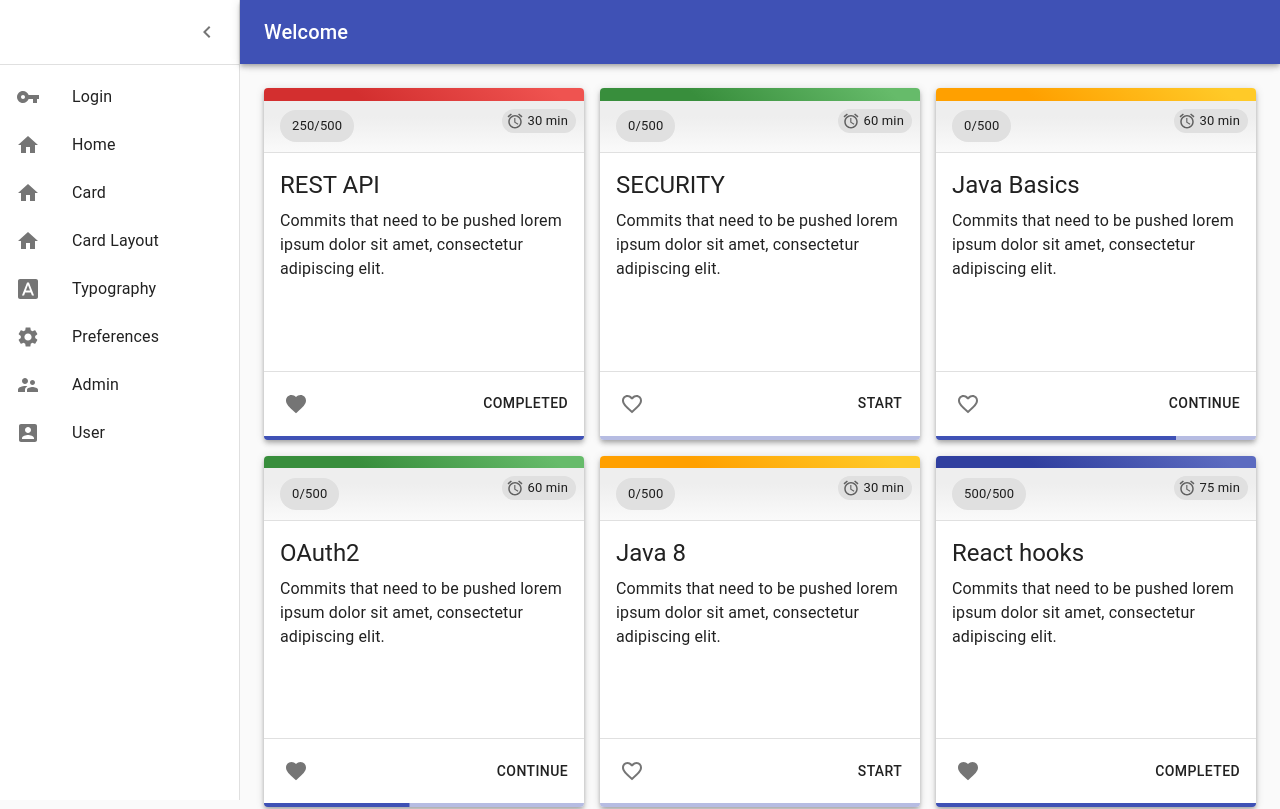
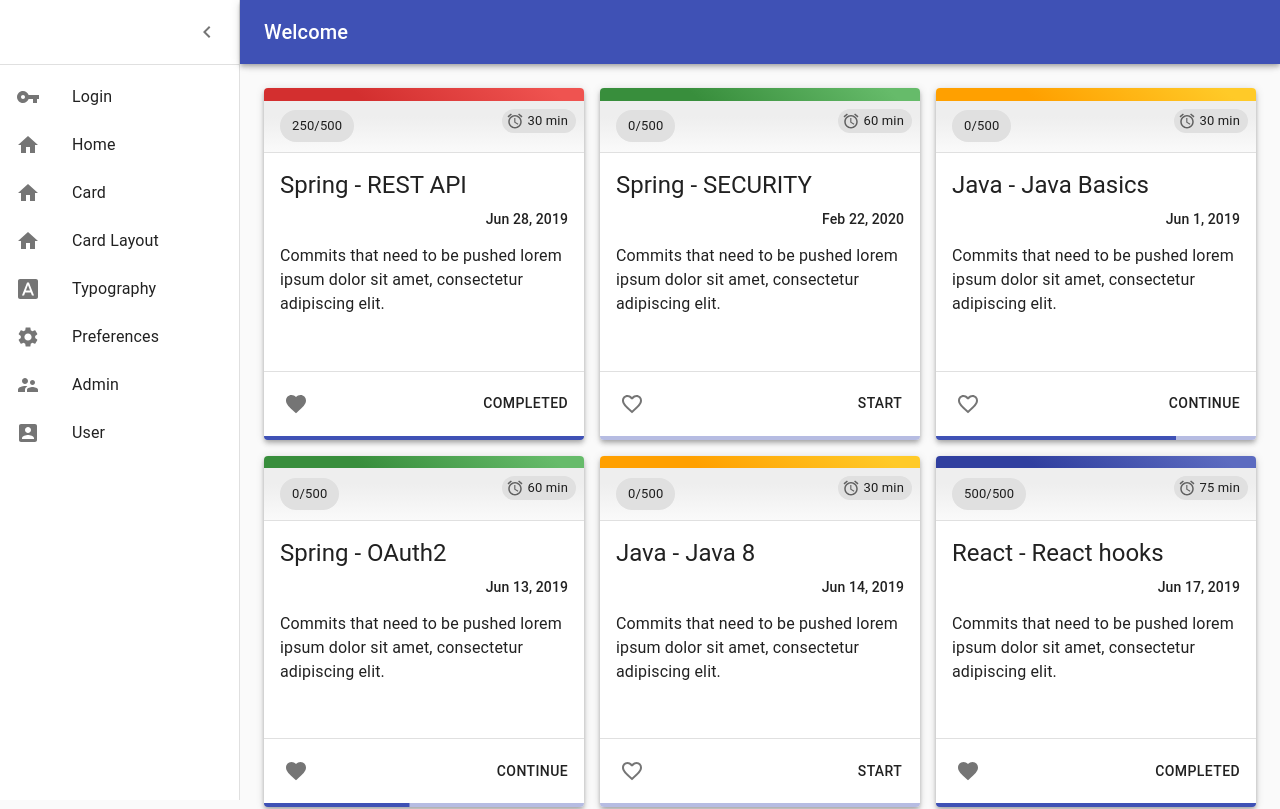
Before and after one commit to t-janicki/react-panel-components, a React (Create React App) app: page /card-layout in a window 1280 px wide. Shown: the top 809 px of the page. Built offline with nearby package versions, Linux system fonts and the light colour scheme.

Commit message:
card more styles

```diff
--- a/src/app/shared/components/card/course.card.component.tsx
+++ b/src/app/shared/components/card/course.card.component.tsx
@@ -41,12 +41,11 @@
 
 const CourseCardComponent: React.FC<Props> = ({course}) => {
 	const {
-		id, title, subTitle, description, category, totalPoints,
+		title, subTitle, description, category, totalPoints,
 		earnedPoints, length, totalSteps, activeStep, updated, favorite
 	} = course;
 
 	const classes = useStyles();
-	const theme = useTheme();
 	const [isFavorite, setIsFavorite] = useState<boolean>(false);
 
 	const buttonStatus = () => {
@@ -59,21 +58,6 @@
 				return 'CONTINUE'
 		}
 	};
-
-	// const cardHeaderBackground = () => {
-	// 	switch (category) {
-	// 		case 'WEB':
-	// 			return red[600];
-	// 		case 'REACT':
-	// 			return indigo[600];
-	// 		case 'SPRING':
-	// 			return green[600];
-	// 		case 'JAVA':
-	// 			return amber[600];
-	// 		default:
-	// 			return grey[600];
-	// 	}
-	// };
 
 	const cardHeaderBackground = (): string => {
 		switch (category) {
@@ -122,10 +106,18 @@
 				/>
 				<Divider/>
 				<CardContent style={{height: '17vw'}}>
-					<Typography gutterBottom variant="h5" component="h2">
-						{subTitle}
+					<Typography variant="h5" gutterBottom>
+						{title} - {subTitle}
 					</Typography>
-					<Typography>
+					<Typography variant="subtitle2"
+								gutterBottom
+								style={{
+									marginBottom: '1vw',
+									textAlign: "right"
+								}}>
+						{updated}
+					</Typography>
+					<Typography variant="body1" gutterBottom>
 						{description}
 					</Typography>
 				</CardContent>
```
